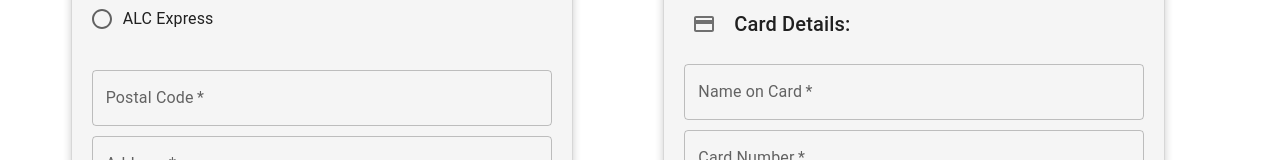
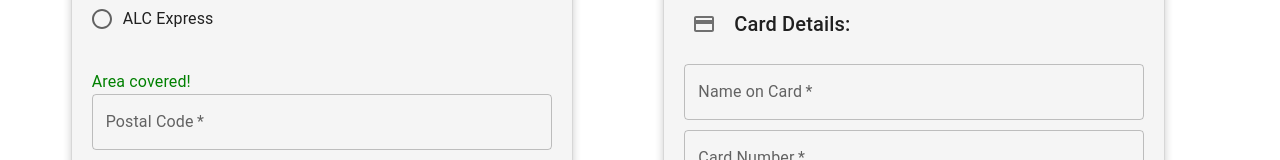
Before and after one commit to PabloP150/proyectocc6, a React (Create React App) app: page /checkout in a window 1280 px wide. Both pictures are taken after a click on the button "VERIFY". Shown: the part 570-730 px from the top of the page. Built offline with nearby package versions, Linux system fonts and the light colour scheme; no server answers.

Commit message:
concatenacion semiautomatica

```diff
--- a/src/pages/Checkout.jsx
+++ b/src/pages/Checkout.jsx
@@ -11,16 +11,18 @@ export default function Checkout(props) {
     const [postalCode, setPostalCode] = useState('');
     const [address, setAddress] = useState('');
     const [selectedCourier, setSelectedCourier] = useState('');
+    const [courierName, setCourierName] = useState('');
     const [courierPrice, setCourierPrice] = useState(0);
-    const [verifiedPostalCode, setVerifiedPostalCode] = useState('');
-    const [verifiedAddress, setVerifiedAddress] = useState('');
     const [data, setData] = useState('');
-    const [loading, setLoading] = useState('');
+    const [loading, setLoading] = useState(true);
     const [areaCovered, setAreaCovered] = useState(true);
+    const courierIP = "192.168.0.100";
+    const courierExt = "php";
+    const format = "json";
 
     const fetchData = async () => {
       try {
-        const response = await fetch('http://192.168.0.101/consulta.php?destino=01001&formato=json');
+        const response = await fetch(`http://${courierIP}/consulta.${courierExt}?destino=${postalCode}&formato=${format}`);
         if (!response.ok) {
           throw new Error('Network response was not ok');
         }
@@ -37,7 +39,10 @@ export default function Checkout(props) {
     const { total: cartTotal } = location.state || { total: 0 };
 
     const handleCourierChange = (event) => {
-      setSelectedCourier(event.target.value);
+      const selectedValue = event.target.value;
+      setSelectedCourier(selectedValue);
+      const selectedOption = courierOptions.find(option => option.value === selectedValue);
+      setCourierName(selectedOption ? selectedOption.label : '');
     };
 
     const courierOptions = [
@@ -65,8 +70,8 @@ export default function Checkout(props) {
 
     const handleVerify = () => {
       fetchData();
-      setVerifiedPostalCode(postalCode);
-      setVerifiedAddress(address);
+      setPostalCode(postalCode);
+      setAddress(address);
 
       if (data) {
         if (data.consultaprecio.cobertura === 'FALSE') {
@@ -139,6 +144,9 @@ export default function Checkout(props) {
           {!areaCovered && (
             <Typography variant="body1" color='red'>Area not covered</Typography>
           )}
+          {(areaCovered && !loading) &&(
+            <Typography variant="body1" color='green'>Area covered!</Typography>
+          )}
           <TextField
             label="Postal Code"
             variant="outlined"
@@ -195,10 +203,10 @@ export default function Checkout(props) {
               </Typography>
             </Box>
           </Box>
-          {verifiedPostalCode && verifiedAddress && (
+          {postalCode && address && (
             <Box mt={2}>
-              <Typography variant="body1">Verified Postal Code: {verifiedPostalCode}</Typography>
-              <Typography variant="body1">Verified Address: {verifiedAddress}</Typography>
+              <Typography variant="body1">Verified Postal Code: {postalCode}</Typography>
+              <Typography variant="body1">Verified Address: {address}</Typography>
             </Box>
           )}
         </CardContent>
```
